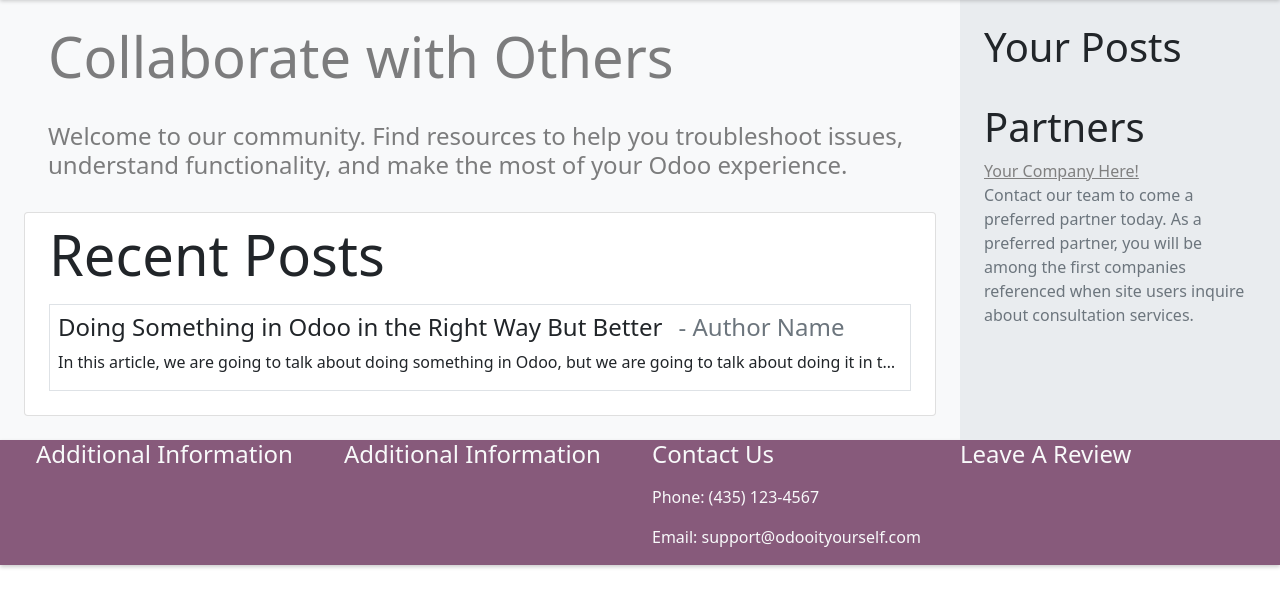
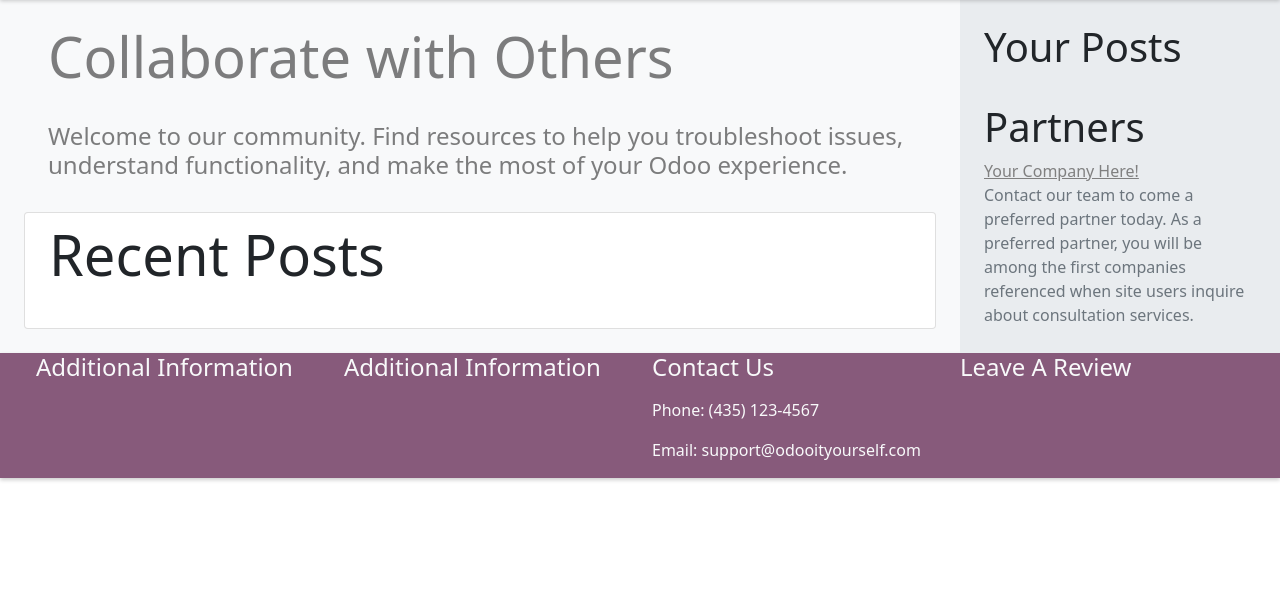
Before and after one commit to hagen-larsen-hl/ConsultationBlog, a Django app: page / in a window 1280 px wide. Shown: the part 57-664 px from the top of the page. Run offline with Django 4.2, Linux system fonts and the light colour scheme; data that the repository does not hold is empty.

Commit message:
removed placeholder blog post

```diff
--- a/main/templates/main/landing.html
+++ b/main/templates/main/landing.html
@@ -18,18 +18,6 @@
         {% for post in recent_posts %}
             {% include "main/elements/blog_preview.html" with post=post %}
         {% endfor %}
-        <div class="mx-4 h-25 border d-flex flex-row">
-            <div class="w-100">
-                <div class="d-flex align-items-center">
-                    <p class="h4 display-8 text-truncate p-2 m-0">Doing Something in Odoo in the Right Way But Better
-                    </p>
-                    <p class="h4 display-8 text-truncate p-2 m-0 text-muted">- Author Name</p>
-                </div>
-                <p class="text-truncate px-2">In this article, we are going to talk about doing something in Odoo, but
-                    we are going to talk about doing it in the right way so that you don't run into problems with it in
-                    the future.</p>
-            </div>
-        </div>
     </div>
 
 </div>
```
